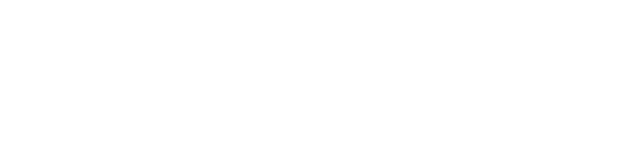
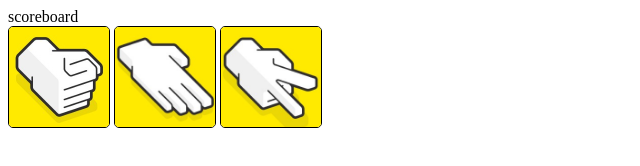
Before and after one commit to nuyhkusnoom/rock_paper_scissors, a plain HTML site: page index.html in a window 1280 px wide. Shown: the whole page, without its empty margins (0-640 px from the left). Drawn offline with Linux system fonts and the light colour scheme.

Commit message:
Add images and get basic UI running

```diff
--- a/index.html
+++ b/index.html
@@ -8,6 +8,13 @@
     <link rel="stylesheet" href="style.css">
   </head>
   <body>
+    <div class = "Scoreboard">scoreboard</div>
+    <div class = "PlayerSelectionArea">
+      <img src="images/rockb.jpg" alt="Rock" class="PlayerSelection">
+      <img src="images/paperb.jpg" alt="Paper" class="PlayerSelection">
+      <img src="images/scissorb.jpg" alt="Scissor" class="PlayerSelection">
+    </div>
+
 	<script src="main.js"></script>
   </body>
 </html>
--- a/style.css
+++ b/style.css
@@ -0,0 +1,6 @@
+.PlayerSelection {
+    height: 100px;
+    width: 100px;
+    border: 1px solid black;
+    border-radius: 5px;
+}
```
Also changed, not shown: images/papera.jpg (added), images/paperb.jpg (added), images/rocka.jpg (added), images/rockb.jpg (added), images/scissora.jpg (added), images/scissorb.jpg (added).
